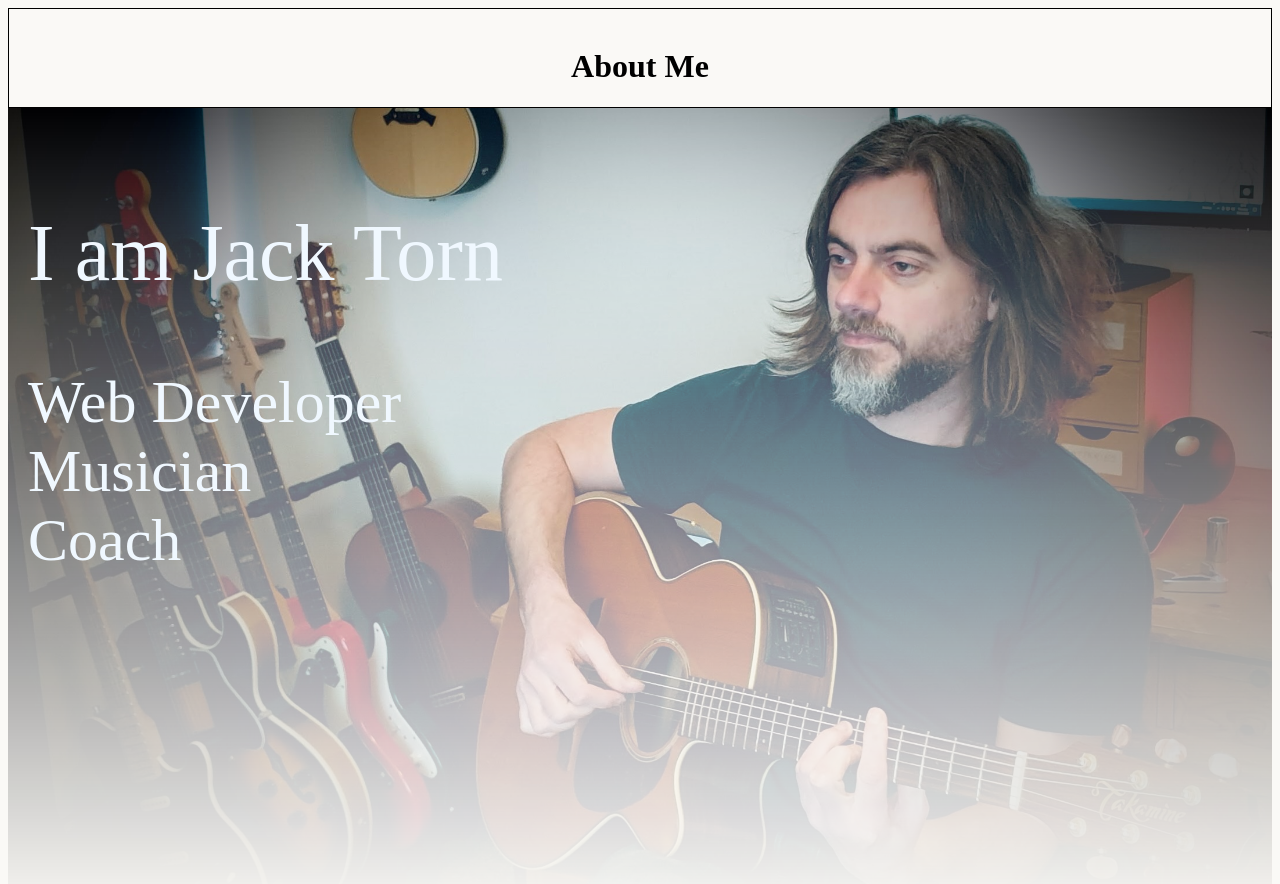
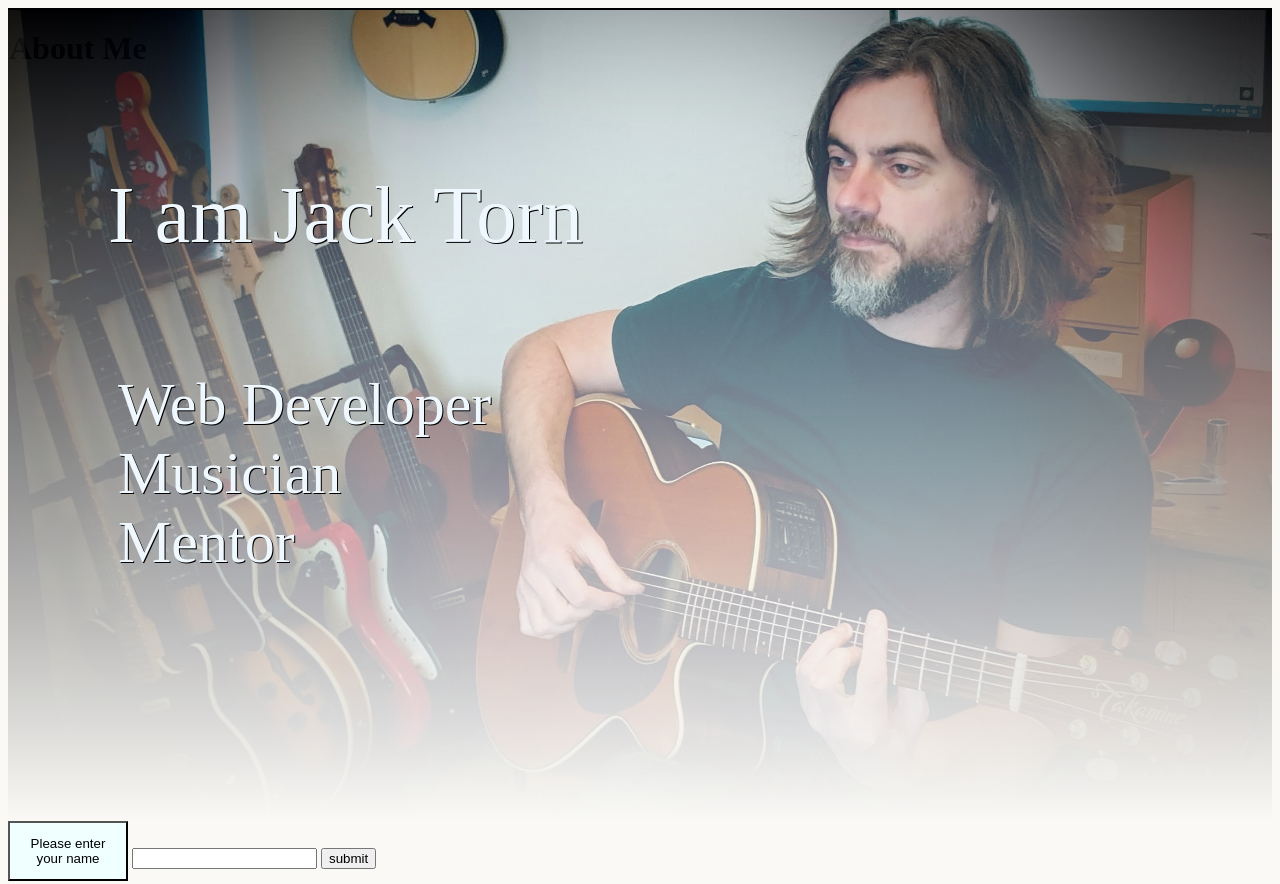
Before and after one commit to jack8120/About-Me, a plain HTML site: page index.html in a window 1280 px wide. Shown: the top 884 px of the page. Drawn offline with Linux system fonts and the light colour scheme.

Commit message:
version before pre final branch created

```diff
--- a/css/style.css
+++ b/css/style.css
@@ -3,10 +3,27 @@ body {
 }
 
 header {
+    position: relative;
     background-color: transparent;
     border: solid 1px;
 
 }
+
+#logo{
+    position: absolute;
+    left: 0;
+}
+
+#heading{
+    position: absolute;
+}
+
+#menu {
+
+    position: absolute;
+    right: 0;
+}
+
 h1 {
     text-align: center;
 }
@@ -29,22 +46,22 @@ position: relative;
 }
 #herotitle {
     position: absolute;
-    text-shadow: black 1px;
+    text-shadow: 1px 1px black;
     font-size: 60pt;
     color: aliceblue;
     position: absolute;
-    left: 20px;
-    top: 20px;
+    left: 100px;
+    top: 80px;
 }
+
 #herowords {
-    position:absolute;
-    text-shadow: black 1px;
+    position:relative;
+    text-shadow: 1px 1px black;
     font-size: 45pt;
     color: aliceblue;
     position: absolute;
-    left: 20px;
-    top: 200px;
-
+    left: 110px;
+    top: 300px;
 }
 
 .section {
--- a/index.html
+++ b/index.html
@@ -7,21 +7,37 @@
 </head>
 <body>
 <header>
-    <img logo/>
-<h1> About Me </h1>
+
+        <div id="logo">
+        <img logo/>
+    </div>
+
+    <div id="heading">
+        <h1> About Me </h1>
+        </div>
+
+    <div id="menu">Menu</div>
+
+
 </header>
 
 <div id="heroimg">
 <img id="mainpic" src="img/hero.jpg"/>
     <div>
         <div id="herotitle"><p>I am Jack Torn</p></div>
-        <div id="herowords"><p>Web Developer<br>Musician<br>Coach</p></div>
+        <div id="herowords"><p>Web Developer<br>Musician<br>Mentor</p></div>
     </div>
 </div>
 
 <button class="butn" onclick="clicked()">Please enter your name</button>
 
+<input type = 'text'name = "jack" id="typed" />
+<button type = "button" onclick="getValue()">submit</button>
+
+
+
 <p id="name"></p>
+
 <section class="section">
 <h3> Who am I?<br/>
 <br/>
--- a/js/app.js
+++ b/js/app.js
@@ -86,3 +86,11 @@ function clicked() {
         }
 
         }
+
+function getValue() {
+
+   let jacksValue = document.getElementById("typed").value;
+   console.log(jacksValue);
+   document.getElementById("name").innerHTML = jacksValue;
+
+}
```
